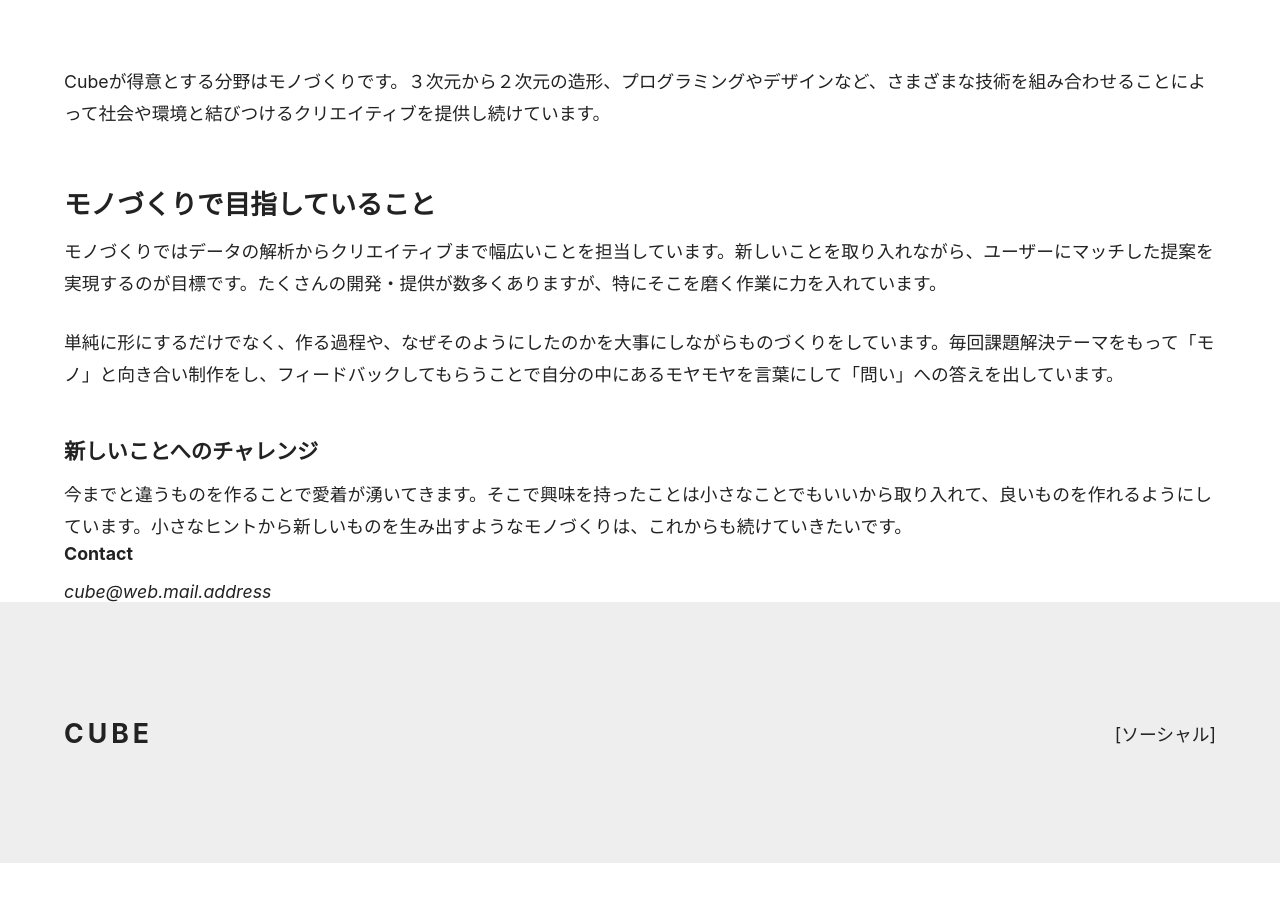
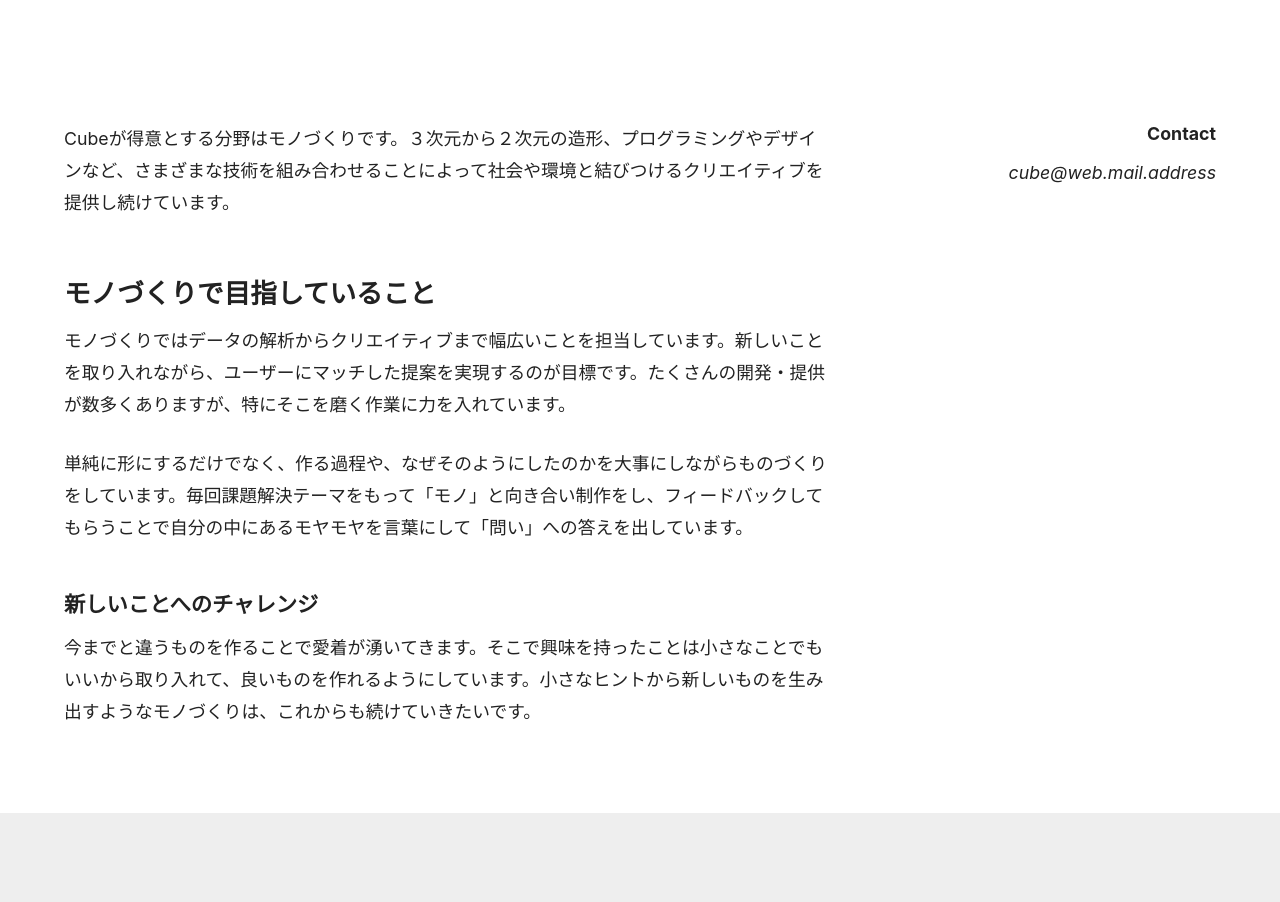
Before and after one commit to itc-23032/blog, a Next.js app: page /about in a window 1280 px wide. Shown: the part 440-1342 px from the top of the page. Before the commit the page ends 1303 px from the top, so only its background shows below. Built offline with nearby package versions, Linux system fonts and the light colour scheme.

Commit message:
4.8 layout

```diff
--- /dev/null
+++ b/components/two-column.js
@@ -0,0 +1,15 @@
+import styles from 'styles/two-column.module.css'
+
+const TwoColumn = ({ children }) => {
+  return <div className={styles.flexContainer}>{children}</div>
+}
+
+const TwoColumnMain = ({ children }) => {
+  return <div className={styles.main}>{children}</div>
+}
+
+const TwoColumnSidebar = ({ children }) => {
+  return <div className={styles.sidebar}>{children}</div>
+}
+
+export { TwoColumn, TwoColumnMain, TwoColumnSidebar }
--- a/pages/about.js
+++ b/pages/about.js
@@ -2,12 +2,19 @@ import Container from 'components/container'
 import Hero from 'components/hero'
 import PostBody from 'components/post-body'
 import Contact from 'components/contact'
+import {
+  TwoColumn,
+  TwoColumnMain,
+  TwoColumnSidebar
+} from 'components/two-column'
 
 const About = () => {
   return (
     <Container>
       <Hero title='About' subtitle='About development activities' />
 
+      <TwoColumn>
+        <TwoColumnMain>
           <PostBody>
             <p>
               Cubeが得意とする分野はモノづくりです。３次元から２次元の造形、プログラミングやデザインなど、さまざまな技術を組み合わせることによって社会や環境と結びつけるクリエイティブを提供し続けています。
@@ -24,8 +31,12 @@ const About = () => {
               今までと違うものを作ることで愛着が湧いてきます。そこで興味を持ったことは小さなことでもいいから取り入れて、良いものを作れるようにしています。小さなヒントから新しいものを生み出すようなモノづくりは、これからも続けていきたいです。
             </p>
           </PostBody>
+        </TwoColumnMain>
 
+        <TwoColumnSidebar>
           <Contact />
+        </TwoColumnSidebar>
+      </TwoColumn>
     </Container>
   )
 }
```
Lines whose indentation alone changed are shown as unchanged.
